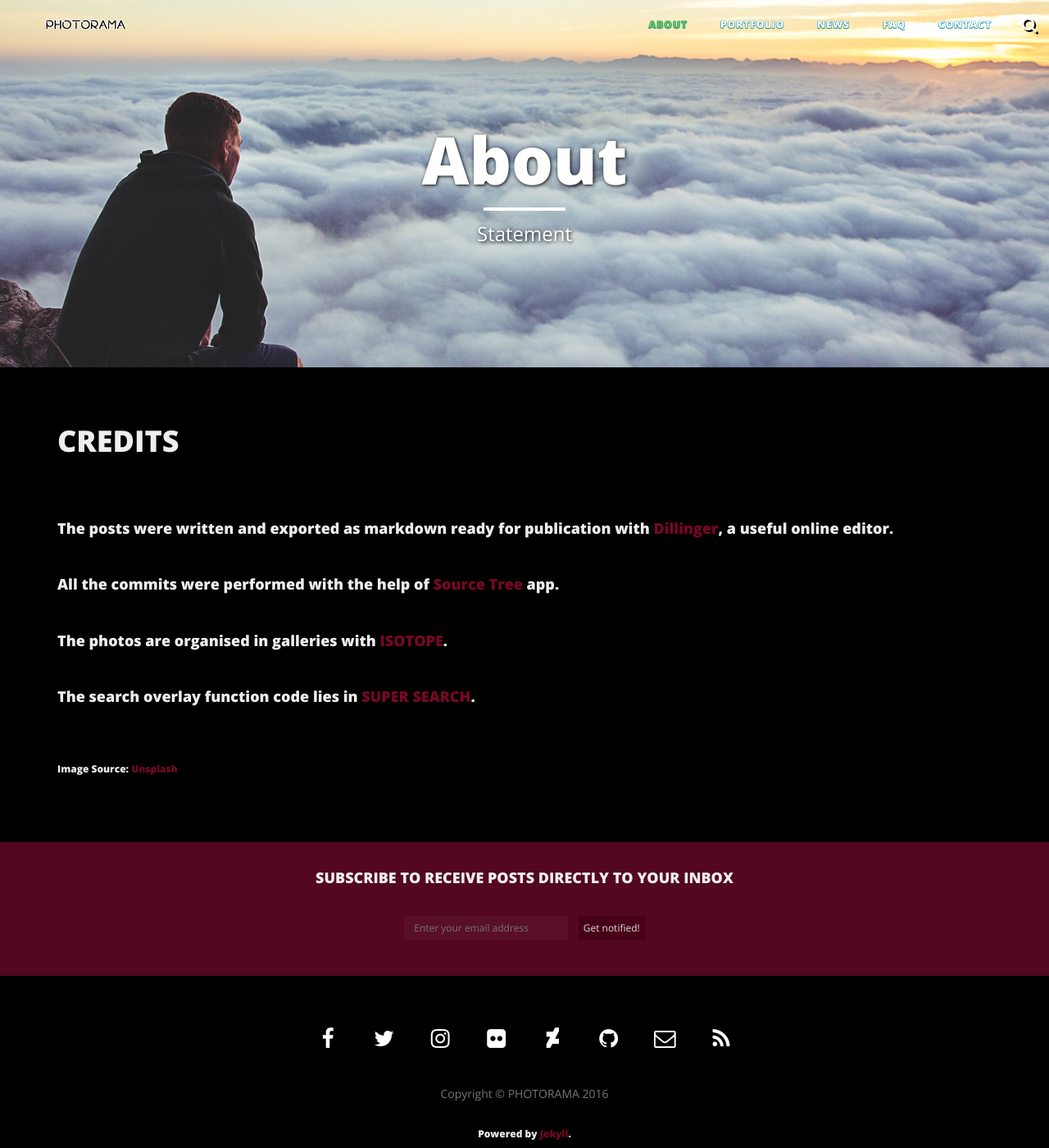
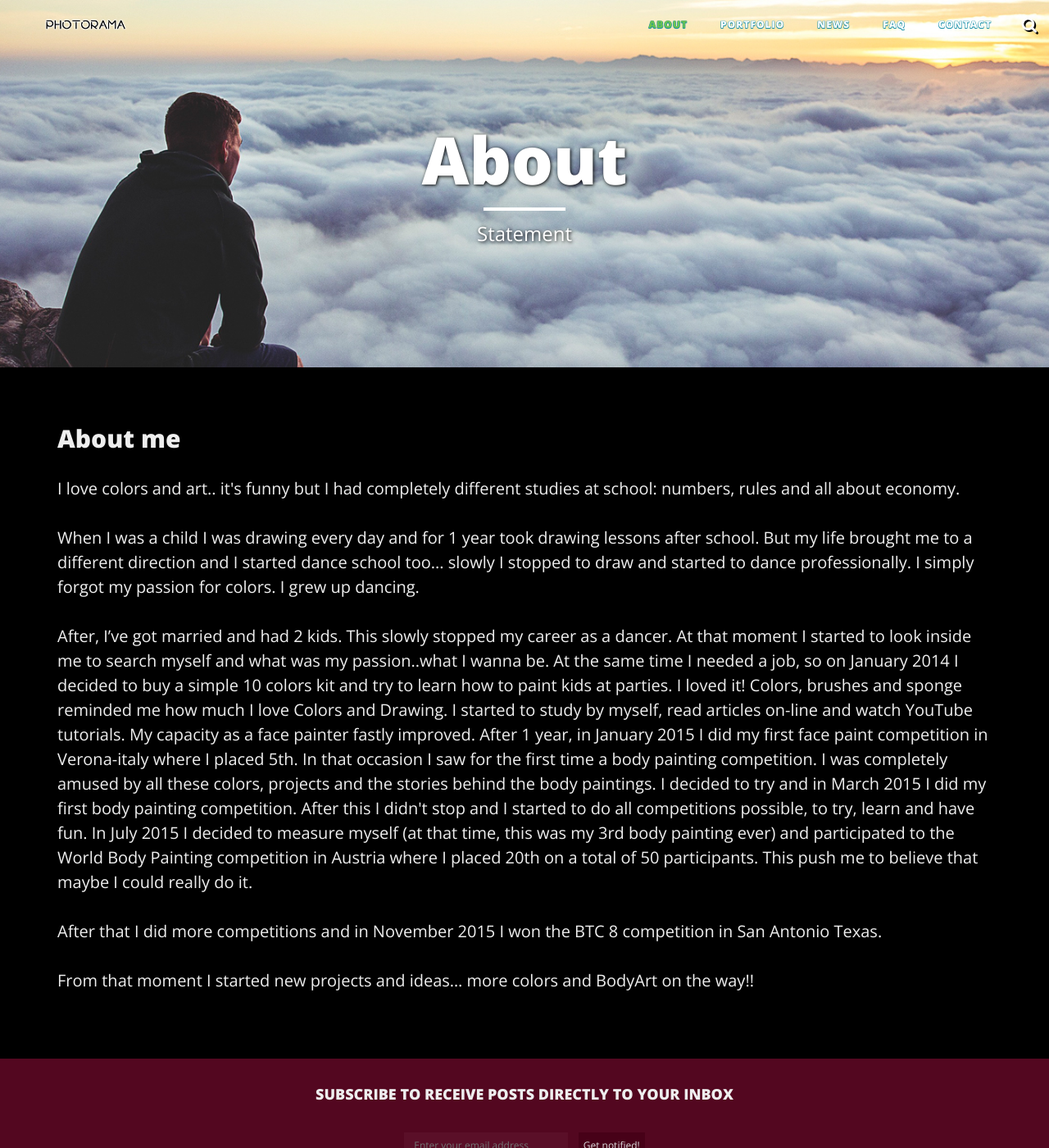
Before and after one commit to annabodyart/annabodyart.com, a Jekyll site: the page built from about/index.html, in a window 1280 px wide and 1400 px high. Shown: the whole window at 82% size. Built offline with Jekyll 4.4.1, drawn with Linux system fonts in a browser that asks for light colours; nearby versions of some CDN libraries.

Commit message:
update text about me

```diff
--- a/about/index.html
+++ b/about/index.html
@@ -6,17 +6,20 @@ active: about
 header-img: "img/about-bg.jpg"
 ---
 
-<h1>CREDITS</h1>
-<br>
-<br>
-<h4>The posts were written and exported as markdown ready for publication with <a href="http://dillinger.io/">Dillinger</a>, a useful online editor.</h4>
-<br>
-<h4>All the commits were performed with the help of <a href="https://www.sourcetreeapp.com/">Source Tree</a> app.</h4>
-<br>
-<h4>The photos are organised in galleries with <a href="https://github.com/metafizzy/isotope">ISOTOPE</a>.</h4>
-<br>
-<h4>The search overlay function code lies in <a href="https://github.com/chinchang/super-search">SUPER SEARCH</a>.</h4>
+<h2>About me</h2>
 
+<p>I love colors and art.. it's funny but I had completely different studies at school: numbers, rules and all about economy.</p>
 
-<br>
-<h6><p>Image Source: <a href="https://unsplash.com/photos/Dwheufds6kQ/">Unsplash</a></p></h6>
+<p>
+	When I was a child I was drawing every day and for 1 year took drawing lessons after school. But my life brought me to a different direction and I started dance school too... slowly I stopped to draw and started to dance professionally. I simply forgot my passion for colors. I grew up dancing.
+</p>
+
+<p>
+	After, I’ve got married and had 2 kids. This slowly stopped my career as a dancer. At that moment I started to look inside me to search myself and what was my passion..what I wanna be. At the same time I needed a job, so on January 2014 I decided to buy a simple 10 colors kit and try to learn how to paint kids at parties. I loved it!
+	Colors, brushes and sponge reminded me how much I love Colors and Drawing. I started to study by myself, read articles on-line and watch YouTube tutorials. My capacity as a face painter fastly improved. After 1 year, in January 2015 I did my first face paint competition in Verona-italy where I placed 5th.
+	In that occasion I saw for the first time a body painting competition. I was completely amused by all these colors, projects and the stories behind the body paintings. I decided to try and in March 2015 I did my first body painting competition. After this I didn't stop and I started to do all competitions possible, to try, learn and have fun. In July 2015 I decided to measure myself (at that time, this was my 3rd body painting ever) and participated to the World Body Painting competition in Austria where I placed 20th on a total of 50 participants. This push me to believe that maybe I could really do it.
+</p>
+
+<p>After that I did more competitions and in November 2015 I won the BTC 8 competition in San Antonio Texas.</p>
+
+<p>From that moment I started new projects and ideas… more colors and BodyArt on the way!!</p>
```
